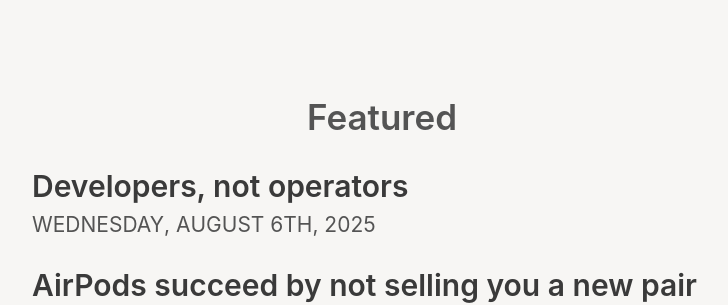
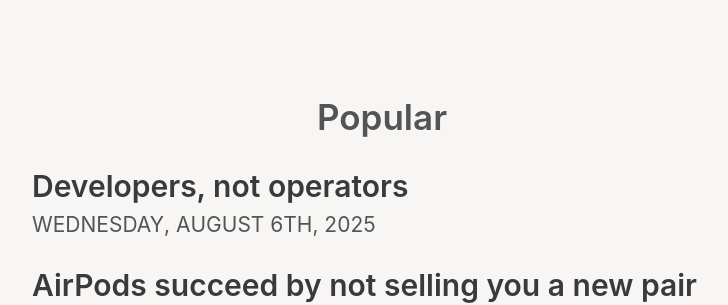
Before and after one commit to victorwynne/victorwynne, a Jekyll site: the page built from index.html, in a window 1280 px wide and 900 px high. Shown: the part 131-436 px from the top of the window, without its empty margins (258-986 px from the left). Built offline with Jekyll 4.4.1, drawn with Linux system fonts in a browser that asks for light colours; comment, search, counter and statistics services are not loaded.

Commit message:
index.html

```diff
--- a/index.html
+++ b/index.html
@@ -9,7 +9,7 @@
 {% if featured_posts.size > 0 %}
 
 <div class="featured-posts">
-  <h2 class="featured-posts">Featured</h2>
+  <h2 class="featured-posts">Popular</h2>
 
 {% for post in featured_posts limit:3 %}
 
```
